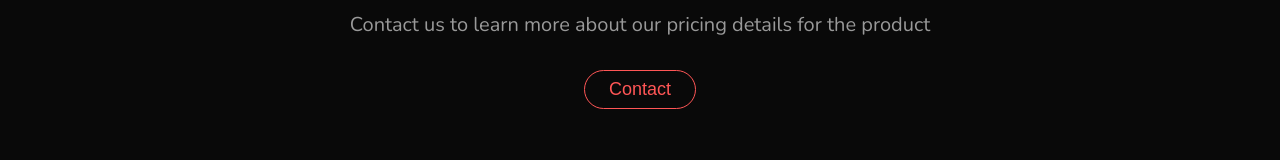
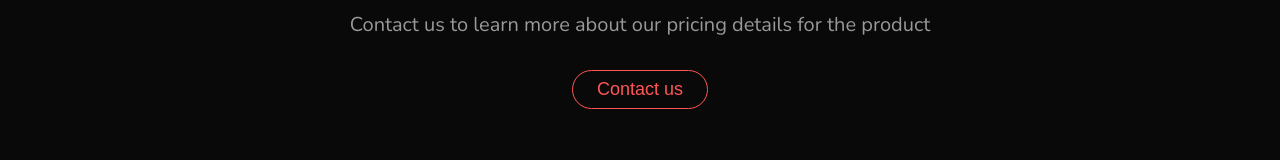
Before and after one commit to alhad-tm/tributor, a React (Create React App) app: page /tmedia in a window 1280 px wide. Shown: the part 1339-1499 px from the top of the page. Built offline with nearby package versions, Linux system fonts and the light colour scheme.

Commit message:
addedlinks to contact-b

```diff
--- a/src/App.css
+++ b/src/App.css
@@ -63,6 +63,10 @@
    padding: 15px;
    border-radius: 4px;
  }
+ a{
+  text-decoration: none;
+  cursor: pointer;
+ }
 
  @media screen and (max-width:768px){
 
--- a/src/components/Tcinema/Tcinema.jsx
+++ b/src/components/Tcinema/Tcinema.jsx
@@ -2,6 +2,7 @@ import React from 'react'
 import css from "./Tcinema.module.css"
 import Dot from "../../assets/animation_list.gif"
 import P1 from "../../assets/p1.svg"
+import { HashLink } from 'react-router-hash-link'
 
 const Tcinema = () => {
   return (
@@ -105,7 +106,7 @@ const Tcinema = () => {
     <div className={css.bottomcontact}>
 
            <span>Contact us to learn more about our pricing details for the product</span>
-           <button className={css.contactbtn}>Contact us</button>
+         <HashLink to='/#contact'> <button className={css.contactbtn}>Contact us</button> </HashLink>
 
 
    </div>
--- a/src/components/Tcinema/Tcinema.module.css
+++ b/src/components/Tcinema/Tcinema.module.css
@@ -184,6 +184,7 @@ border: 1px solid #FF5656;
 color: #FF5656;
 background: transparent;
 font-size: 18px;
+cursor: pointer;
 }
 .registerbtn{
     display: flex;
@@ -262,6 +263,7 @@ font-size: 18px;
     .bottomcontact{
         padding: 20% 6%;
     }
+
     .bottomcontact>:nth-child(1){
         font-size: 14px;
     }
@@ -279,6 +281,8 @@ justify-content: center;
 align-items: center;
 gap: 10px;
 font-size: 14px;
+
+
     }
     .registerbtn{
         display: flex;
--- a/src/components/Tmedia/Tmedia.jsx
+++ b/src/components/Tmedia/Tmedia.jsx
@@ -2,6 +2,7 @@ import React from 'react'
 import css from "./Tmedia.module.css"
 import P2 from "../../assets/p2.svg"
 import Dot from "../../assets/animation_list.gif"
+import { HashLink } from 'react-router-hash-link'
 
 const Tmedia = () => {
   return (
@@ -95,7 +96,7 @@ const Tmedia = () => {
     <div className={css.bottomcontact}>
 
            <span>Contact us to learn more about our pricing details for the product</span>
-           <button className={css.contactbtn}>Contact</button>
+           <HashLink to='/#contact'> <button className={css.contactbtn}>Contact us</button> </HashLink>
 
 
    </div>
--- a/src/components/Tmedia/Tmedia.module.css
+++ b/src/components/Tmedia/Tmedia.module.css
@@ -169,6 +169,7 @@ border: 1px solid #FF5656;
 color: #FF5656;
 background: transparent;
 font-size: 18px;
+cursor: pointer;
 }
 .registerbtn{
     display: flex;
```
